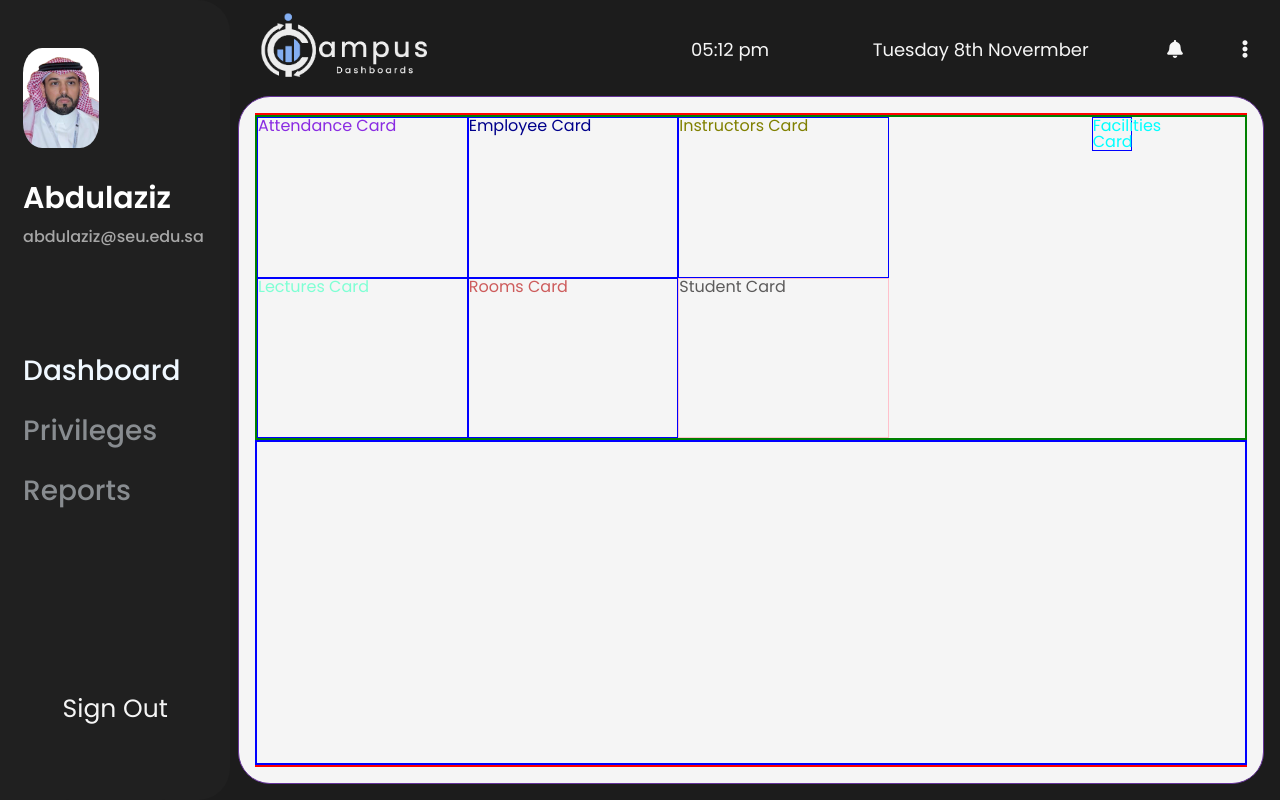
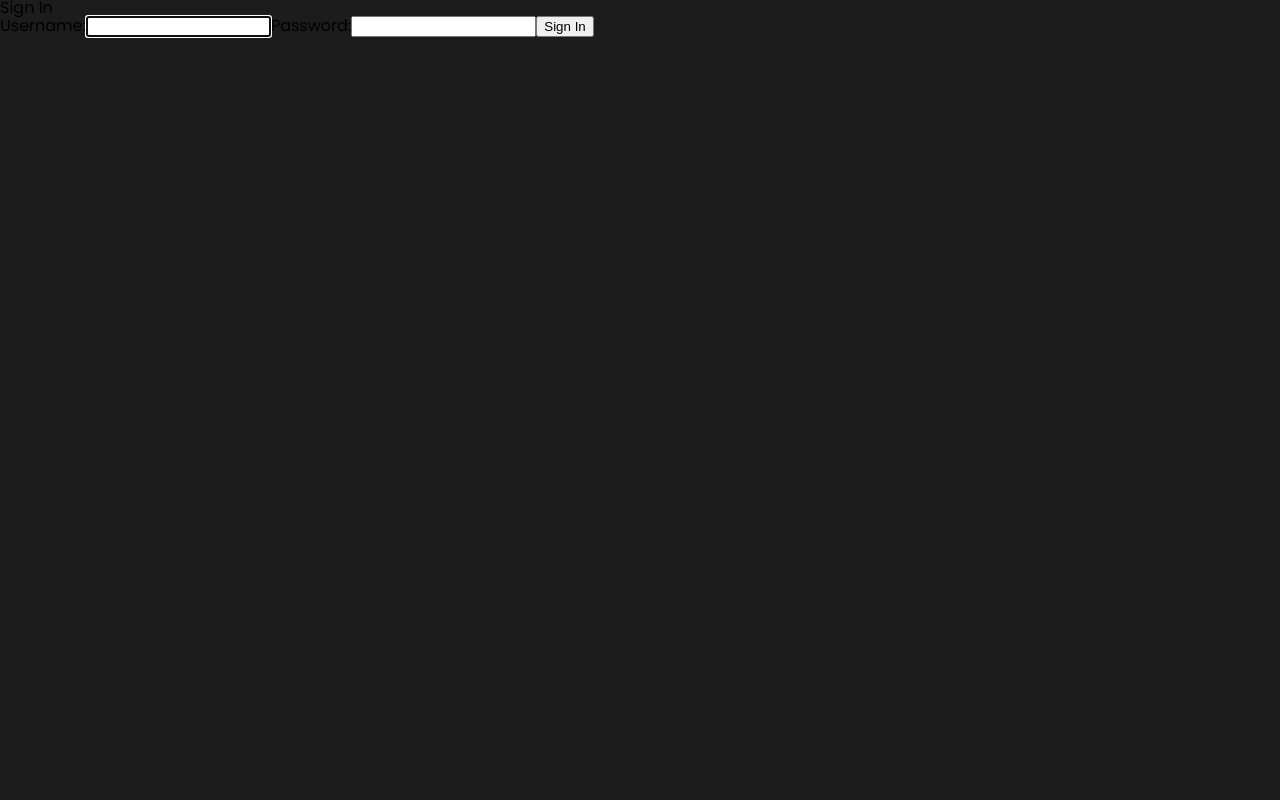
Before and after one commit to Rayanba/i-campus, a React (Create React App) app in the folder client/icampus/: page / in a window 1280 px wide. Before the commit this address led to /dashboard. Built offline with nearby package versions, Linux system fonts and the light colour scheme.

Commit message:
Log-in added, AuthProvider added, Axios added, needs Back-end

```diff
--- a/client/icampus/package.json
+++ b/client/icampus/package.json
@@ -11,6 +11,7 @@
     "@types/react": "^18.0.21",
     "@types/react-dom": "^18.0.6",
     "@types/react-router-dom": "^5.3.3",
+    "axios": "^1.1.2",
     "react": "^18.2.0",
     "react-dom": "^18.2.0",
     "react-icons": "^4.4.0",
--- a/client/icampus/src/App.tsx
+++ b/client/icampus/src/App.tsx
@@ -1,17 +1,18 @@
 import React from 'react';
 import './App.scss';
 // import {BrowserRouter as Router, Routes, Route } from 'react-router-dom';
-import {Sidebar, Topbar} from './components/index';
-import MainRoutes from './Routes';
+import {Sidebar, Topbar, Login} from './components/index';
+// import MainRoutes from './Routes';
 
 
 function App() {
   return (
-    <div className={"app"}>
-        <Topbar/>
+    <main className={"app"}>
+        <Login/>
+        {/* <Topbar/>
         <Sidebar/>
-        <MainRoutes/>
-    </div>
+        <MainRoutes/> */}
+    </main>
   );
 }
 
--- /dev/null
+++ b/client/icampus/src/api/axios.tsx
@@ -0,0 +1,6 @@
+import axios from 'axios';
+import { FaAcquisitionsIncorporated } from 'react-icons/fa';
+
+export default axios.create({
+    baseURL:'https://jsonplaceholder.typicode.com'
+});
--- a/client/icampus/src/components/login/Login.tsx
+++ b/client/icampus/src/components/login/Login.tsx
@@ -1,13 +1,121 @@
+import {useRef, useState, useEffect, useContext} from 'react';
+
+import AuthContext from '../../context/AuthProvider';
 import styles from "./Login.module.scss";
+
+import axios from '../../api/axios'
+const LOGIN_URL = '/users'
 
 
 function Login (){
 
+    const  setAuth  = useContext(AuthContext);
+
+    //refrences needed///////////
+    const userRef = useRef<HTMLInputElement>(null!);
+    const errRef = useRef<HTMLInputElement>(null!);
+
+    // stats
+    const [user, setUser] = useState('');
+    const [pwd, setPwd] = useState('');
+    const [errMsg, setErrMsg] = useState('');
+    const [success, setSuccess] = useState(false);
+    console.log("useState")
+    console.log(useState)
+
+    //set focus on first input when component load ///////////////////
+    useEffect (() => {
+        userRef.current.focus();
+    },[])
+
+    //empty any error meassege if user changed user state of password state//////////////////
+    useEffect (() => {
+        setErrMsg('');
+    },[user, pwd])
+
+    // this will be async with db ////////////////////////
+    //Is Useing 'any' a mistake?
+    const handleSubmit = async (e:any) => {
+        e.preventDefault();
+
+        try {
+            const response = await axios.post(
+                LOGIN_URL,
+                JSON.stringify({username: user, email: pwd }),
+                {
+                    headers: {'Content-Type': 'application/json'},
+                    withCredentials: true
+                }
+            );
+            console.log(JSON.stringify(response?.data))
+            // const accessToken = response?.data?.accessToken;
+            // const rols = response?.data?.roles;
+            // setAuth ({username, email});
+            setUser('');
+            setPwd('');
+            setSuccess(true);
+
+        }catch (err){
+            // if(!err?.response){
+            //     setErrMsg('No Server Response');
+            // }else if (err.respponse?.status === 400){
+            //     setErrMsg('Missing Username or Password');
+            // }else (err.respponse?.status === 401){
+            //     setErrMsg('Login Faile');
+            // }
+            errRef.current.focus();
+
+        }
+
+    }
+
+
+
     return (
+
         <>
-        <div className={styles.mainlogin}>
-            <h1>Login Page</h1>
-        </div>
+            {/* this meassege will apears if login success */}
+            {success ? (
+                <section>
+                    <h1>logged in!</h1>
+                    <br />
+                    <p>
+                        {/* <a href="#">go home</a> */}
+                    </p>
+                </section>
+            ):(
+                <section>
+                    <p
+                    ref={errRef}
+                    className={errMsg? styles.sterrmsg : styles.offscreen}
+                    aria-live="assertive">{errMsg}
+                    </p>
+
+                    <h1>Sign In</h1>
+                    <form onSubmit={handleSubmit}>
+                        <label htmlFor="username">Username:</label>
+                        <input
+                        type="text"
+                        id="username"
+                        ref={userRef}
+                        autoComplete="off"
+                        onChange={(e) => setUser(e.target.value)}
+                        value={user}
+                        required
+                        />
+
+                        <label htmlFor="password">Password:</label>
+                        <input
+                        type="password"
+                        id="password"
+                        onChange={(e) => setPwd(e.target.value)}
+                        value={pwd}
+                        required
+                        />
+                        <button>Sign In</button>
+                    </form>
+                </section>
+        )}
         </>
     )
 }
--- a/client/icampus/src/components/sidebar/Sidebar.tsx
+++ b/client/icampus/src/components/sidebar/Sidebar.tsx
@@ -42,7 +42,7 @@ function Sidebar (){
                 </ul>
             </nav>
             <nav className={styles.signoutdiv}>
-                <a href="#">Sign Out</a>
+                {/* <a href="#">Sign Out</a> */}
             </nav>
         </div>
     </aside>
--- /dev/null
+++ b/client/icampus/src/context/AuthProvider.tsx
@@ -0,0 +1,25 @@
+import { createContext, useState} from "react";
+
+type AuthProviderProps = {
+    children: any
+}
+
+
+const AuthContext = createContext({});
+// Is using 'any' safe ?? // Is  using const safe?
+export const AuthProvider = ({children}: AuthProviderProps) => {
+    const [auth, setAuth] = useState({});
+
+
+
+    return(
+        <>
+        <AuthContext.Provider value={{auth, setAuth}}>
+            {children}
+        </AuthContext.Provider>
+        </>
+    )
+
+}
+
+export default AuthContext;
--- a/client/icampus/src/index.tsx
+++ b/client/icampus/src/index.tsx
@@ -4,6 +4,7 @@ import './index.scss';
 import App from './App';
 import reportWebVitals from './reportWebVitals';
 import {BrowserRouter} from 'react-router-dom'
+import { AuthProvider } from './context/AuthProvider';
 
 const root = ReactDOM.createRoot(
   document.getElementById('root') as HTMLElement
@@ -11,9 +12,12 @@ const root = ReactDOM.createRoot(
 root.render(
   <React.StrictMode>
     <BrowserRouter>
-      <App />
-    </BrowserRouter>
+      <AuthProvider>
+          <App />
+      </AuthProvider>
+  </BrowserRouter>
   </React.StrictMode>
+
 );
 
 // If you want to start measuring performance in your app, pass a function
```
Also changed, not shown: client/icampus/src/Register.tsx (added, +64 -0 lines), 1 other file (tests, documents, lock files or other folders).
